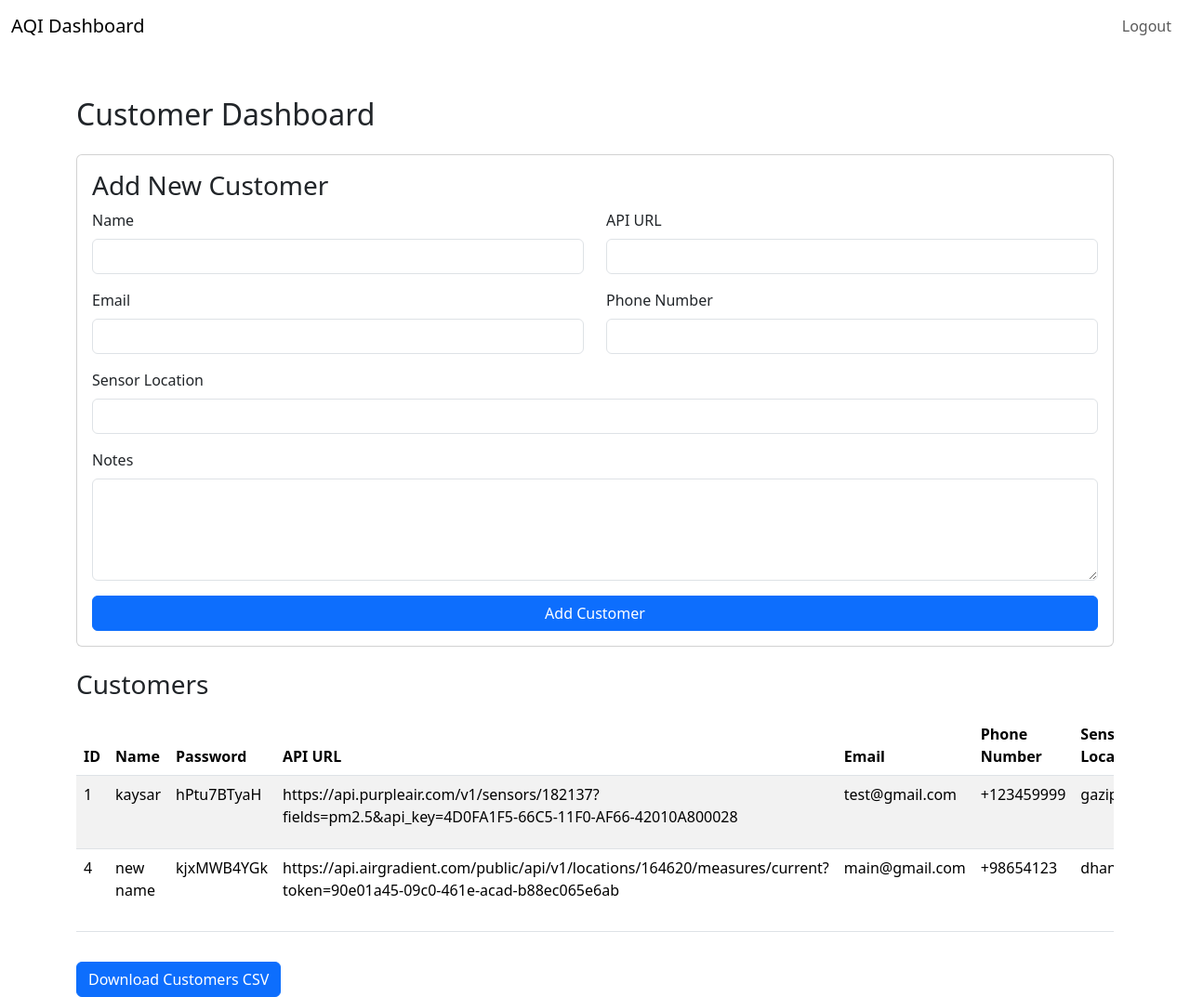
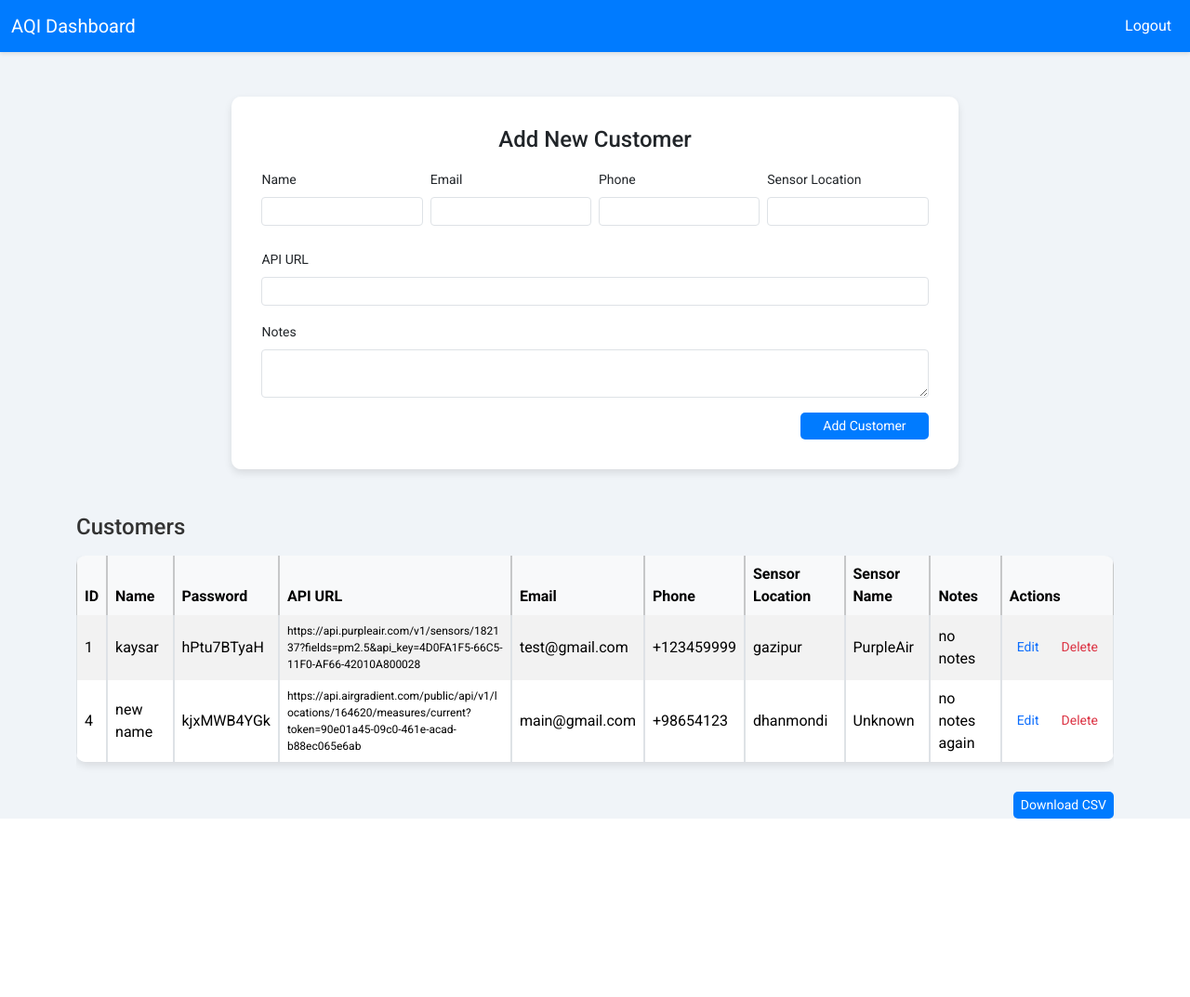
Before and after one commit to rafiaksd/django_air_quality_data, a Django app: page /dashboard/ in a window 1280 px wide. Shown: the whole page at 93% size. After the commit the page ends 881 px from the top, so only its background shows below. Run offline with Django 5.2, Linux system fonts and the light colour scheme; a user stored in the database is signed in; data comes from the database, SQL or seed files in the repository; both versions use the stored data as it was after the commit.

Commit message:
finalized styles

```diff
--- /dev/null
+++ b/static/css/styles.css
@@ -0,0 +1,21 @@
+body {
+    font-family: 'Roboto', sans-serif;
+    background-color: #f0f4f8;
+    color: #333;
+}
+
+.navbar {
+    background-color: #007bff;
+    box-shadow: 0 2px 4px rgba(0, 0, 0, 0.1);
+}
+
+.navbar-brand, .nav-link {
+    color: #fff !important;
+}
+
+td.api-url, th.api-url {
+    max-width: 250px;
+    word-wrap: break-word;
+    white-space: normal;
+    font-size: 12px;
+}
--- a/templates/dashboard.html
+++ b/templates/dashboard.html
@@ -1,69 +1,162 @@
 {% extends 'base.html' %}
 
 {% block content %}
+<style>
+    body {
+        font-family: 'Roboto', sans-serif;
+        background-color: #f0f4f8;
+        color: #333;
+    }
+
+    .add-customer-wrapper {
+        max-width: 70%;
+        margin: 0 auto;
+    }
+
+    .add-customer-wrapper .card {
+        border: none;
+        border-radius: 10px;
+        box-shadow: 0 4px 8px rgba(0, 0, 0, 0.1);
+        padding: 1rem;
+        margin-bottom: 1.5rem;
+    }
+
+    .form-control-sm {
+        width: 100%;
+        padding: 0.25rem 0.5rem;
+        font-size: 0.875rem;
+        border-radius: 4px;
+        margin-bottom: 0.5rem;
+    }
+
+    .form-label {
+        font-size: 0.875rem;
+    }
+
+    .btn-sm {
+        padding: 0.25rem 0.5rem;
+        font-size: 0.875rem;
+        border-radius: 5px;
+        border: none;
+    }
+
+    .btn-primary {
+        background-color: #007bff;
+        color: white;
+    }
+
+    .btn-danger {
+        background-color: #dc3545;
+        color: white;
+    }
+
+    .customers-table-section {
+        margin: 0 auto;
+        min-width: 1800px;
+        width: 80%;
+    }
+
+    table {
+        width: 100%;
+        border-collapse: separate;
+        border-spacing: 0;
+        border-radius: 10px;
+        overflow: hidden;
+        box-shadow: 0 4px 8px rgba(0, 0, 0, 0.1);
+    }
+
+    th, td {
+        padding: 12px;
+        text-align: left;
+    }
+
+    th {
+        background-color: #007bff;
+        color: #fff;
+    }
+
+    tr:nth-child(even) {
+        background-color: #f8f9fa;
+    }
+
+    .success-message {
+        margin-top: 0.5rem;
+        font-size: 0.85rem;
+        color: #28a745;
+        font-weight: bold;
+    }
+
+    @media (max-width: 768px) {
+        .form-control-sm, .btn-sm {
+            font-size: 0.8rem;
+        }
+
+        table {
+            font-size: 0.85rem;
+        }
+    }
+</style>
+
 <div class="mt-5">
-    <h2 class="mb-4">Customer Dashboard</h2>
 
+    <!-- ADD NEW CUSTOMER FORM -->
+    <div class="add-customer-wrapper">
         <div class="card mb-4">
             <div class="card-body">
-            <h3 class="card-title">Add New Customer</h3>
+                <h4 class="card-title text-center mb-3">Add New Customer</h4>
                 <form method="post">
                     {% csrf_token %}
-                <div class="row">
-                    <div class="col-md-6 mb-3">
+
+                    <div class="row mb-3 gx-2">
+                        <div class="col-md-3">
                             <label for="name" class="form-label">Name</label>
-                        <input type="text" class="form-control" id="name" name="name" required>
+                            <input type="text" class="form-control form-control-sm" id="name" name="name" required>
                         </div>
-                    <div class="col-md-6 mb-3">
-                        <label for="api_url" class="form-label">API URL</label>
-                        <input type="text" class="form-control" id="api_url" name="api_url" required>
+                        <div class="col-md-3">
+                            <label for="email" class="form-label">Email</label>
+                            <input type="email" class="form-control form-control-sm" id="email" name="email">
                         </div>
+                        <div class="col-md-3">
+                            <label for="phone_number" class="form-label">Phone</label>
+                            <input type="text" class="form-control form-control-sm" id="phone_number" name="phone_number">
                         </div>
-
-                <div class="row">
-                    <div class="col-md-6 mb-3">
-                        <label for="email" class="form-label">Email</label>
-                        <input type="email" class="form-control" id="email" name="email">
-                    </div>
-                    <div class="col-md-6 mb-3">
-                        <label for="phone_number" class="form-label">Phone Number</label>
-                        <input type="text" class="form-control" id="phone_number" name="phone_number">
+                        <div class="col-md-3">
+                            <label for="sensor_location" class="form-label">Sensor Location</label>
+                            <input type="text" class="form-control form-control-sm" id="sensor_location" name="sensor_location">
                         </div>
                     </div>
 
                     <div class="mb-3">
-                    <label for="sensor_location" class="form-label">Sensor Location</label>
-                    <input type="text" class="form-control" id="sensor_location" name="sensor_location">
+                        <label for="api_url" class="form-label">API URL</label>
+                        <input type="text" class="form-control form-control-sm" id="api_url" name="api_url" required>
                     </div>
 
                     <div class="mb-3">
                         <label for="notes" class="form-label">Notes</label>
-                    <textarea class="form-control" id="notes" name="notes" rows="4"></textarea>
+                        <textarea class="form-control form-control-sm" id="notes" name="notes" rows="2"></textarea>
                     </div>
 
-                <div class="d-grid">
-                    <button type="submit" class="btn btn-primary">Add Customer</button>
+                    <div class="text-end">
+                        <button type="submit" class="btn btn-sm btn-primary px-4">Add Customer</button>
                     </div>
                 </form>
-
-            {% if new_password %}
-                <p class="success-message mt-3">New Customer Password: {{ new_password }}</p>
-            {% endif %}
+            </div>
         </div>
     </div>
 
-    <h3 class="mb-3">Customers</h3>
-
+    <!-- CUSTOMERS TABLE -->
+    <div class="customer-table-wrapper mt-5">
+        <h4 class="mb-3">Customers</h4>
         <div class="table-responsive">
-        <table class="table table-striped">
-            <thead>
+            <table class="table table-striped table-bordered align-middle">
+                <thead class="table-light">
                     <tr>
                         <th>ID</th>
                         <th>Name</th>
                         <th>Password</th>
                         <th>API URL</th>
                         <th>Email</th>
-                    <th>Phone Number</th>
+                        <th>Phone</th>
                         <th>Sensor Location</th>
                         <th>Sensor Name</th>
                         <th>Notes</th>
@@ -76,15 +169,17 @@
                         <td>{{ customer.id }}</td>
                         <td>{{ customer.name }}</td>
                         <td>{{ customer.password }}</td>
-                    <td>{{ customer.api_url }}</td>
+                        <td class="api-url">{{ customer.api_url }}</td>
                         <td>{{ customer.email }}</td>
                         <td>{{ customer.phone_number }}</td>
                         <td>{{ customer.sensor_location }}</td>
                         <td>{{ customer.sensor_name }}</td>
                         <td>{{ customer.notes }}</td>
                         <td>
-                        <a href="{% url 'edit_customer' customer.id %}" class="btn btn-primary btn-sm">Update</a>
-                        <a href="{% url 'delete_customer' customer.id %}" class="btn btn-danger btn-sm" onclick="return confirm('Are you sure you want to delete this customer?')">Delete</a>
+                            <div class="d-flex gap-2">
+                                <a href="{% url 'edit_customer' customer.id %}" class="btn btn-sm btn-outline-primary">Edit</a>
+                                <a href="{% url 'delete_customer' customer.id %}" class="btn btn-sm btn-outline-danger" onclick="return confirm('Are you sure you want to delete this customer?')">Delete</a>
+                            </div>
                         </td>
                     </tr>
                     {% endfor %}
@@ -92,6 +187,10 @@
             </table>
         </div>
 
-    <a href="{% url 'download_customers' %}" class="btn btn-primary mt-3">Download Customers CSV</a>
+        <div class="mt-3 text-end">
+            <a href="{% url 'download_customers' %}" class="btn btn-primary btn-sm">Download CSV</a>
+        </div>
+    </div>
+
 </div>
 {% endblock %}
```
Also changed, not shown: aqi_app/utils.py (+59 -6 lines), db.sqlite3. Lines whose indentation alone changed are shown as unchanged.
